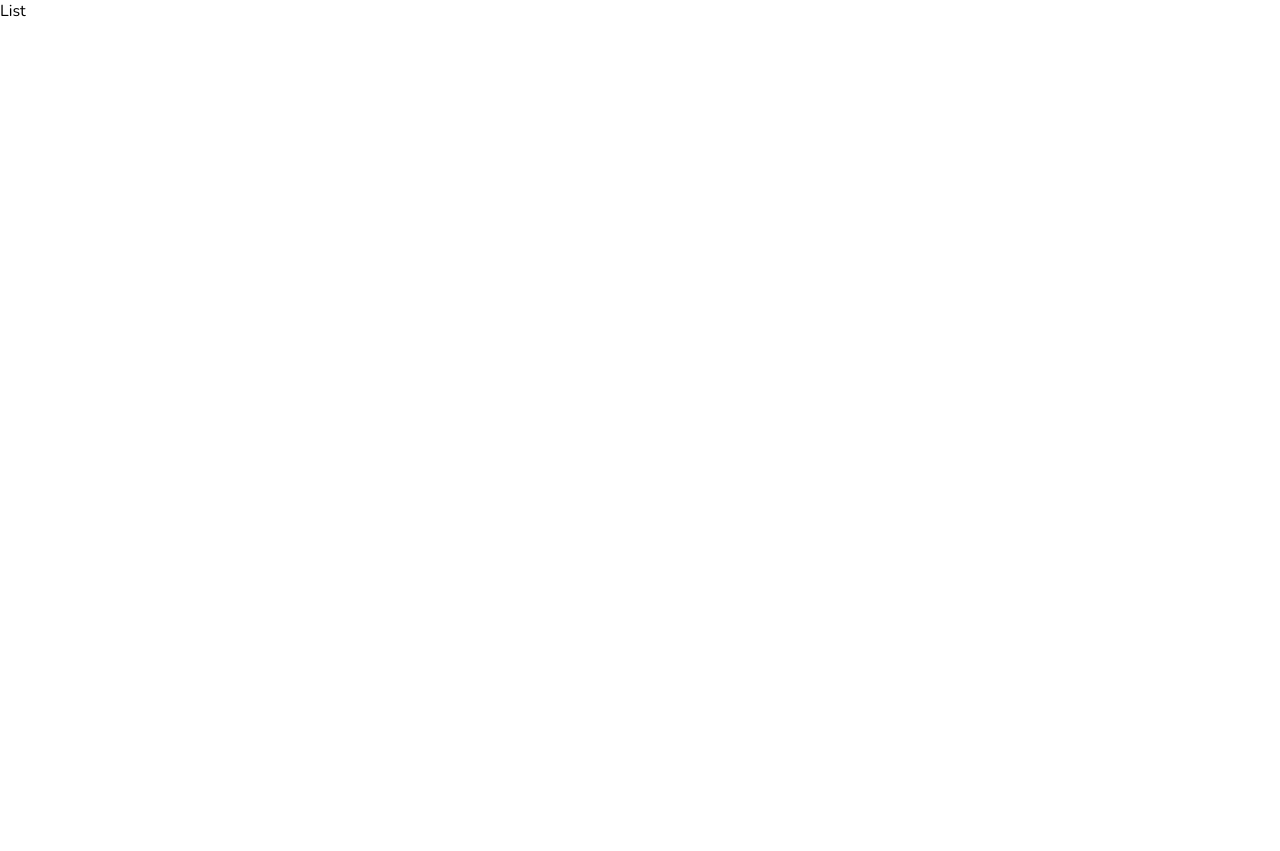
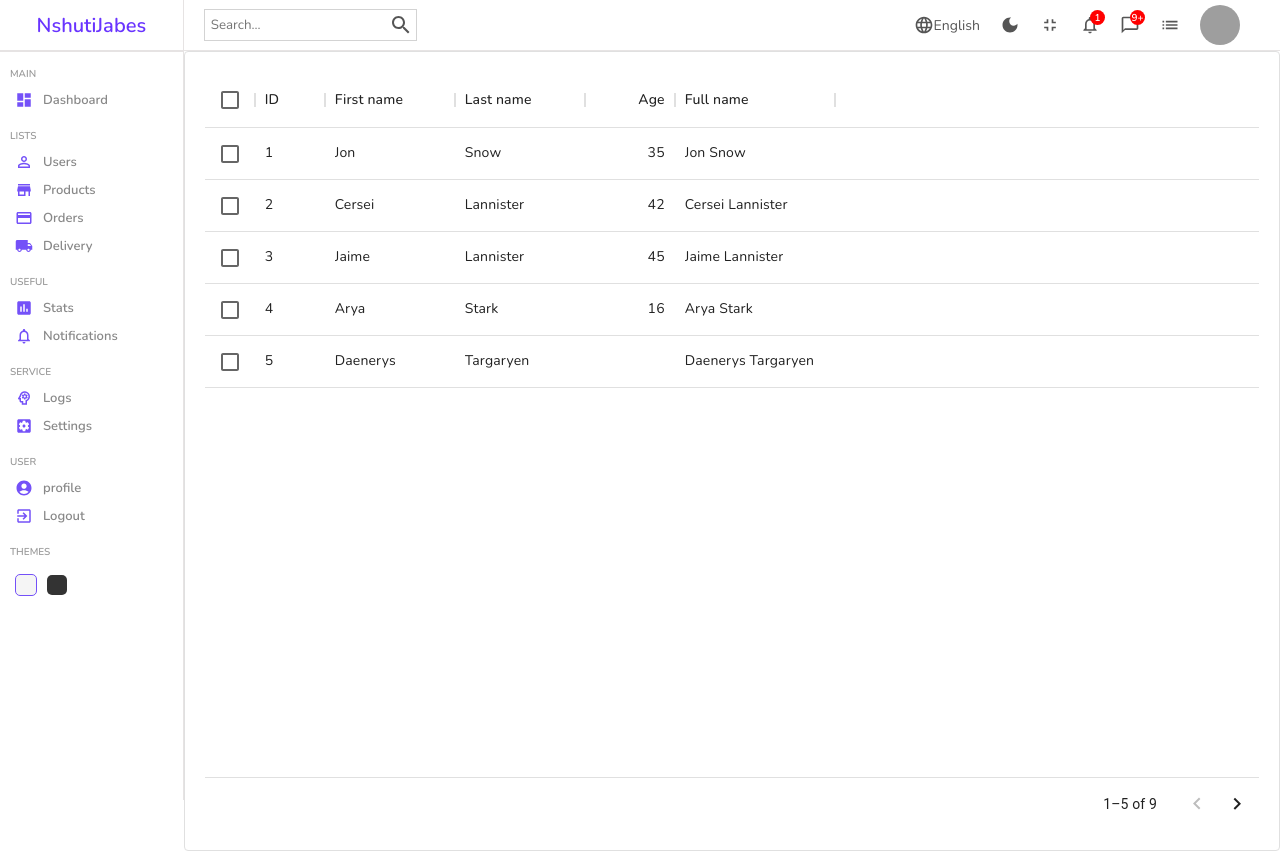
Before and after one commit to n-jabes/admin_dashboard, a React (Create React App) app: page /users in a window 1280 px wide. Before the commit the page ends 800 px from the top, so only its background shows below. Built offline with nearby package versions, Linux system fonts and the light colour scheme; grey boxes are pictures that could not be loaded; a web font is replaced by a local one.

Commit message:
added a file containing temporary data to be used as a data source for the users list page

```diff
--- a/package.json
+++ b/package.json
@@ -7,6 +7,7 @@
     "@emotion/styled": "^11.9.3",
     "@mui/icons-material": "^5.8.4",
     "@mui/material": "^5.8.4",
+    "@mui/x-data-grid": "^5.14.0",
     "@testing-library/jest-dom": "^5.16.4",
     "@testing-library/react": "^13.3.0",
     "@testing-library/user-event": "^13.5.0",
--- /dev/null
+++ b/src/components/datatable/DataTable.jsx
@@ -0,0 +1,49 @@
+import "./datatable.scss"
+import { DataGrid } from '@mui/x-data-grid';
+
+const columns= [
+  { field: 'id', headerName: 'ID', width: 70 },
+  { field: 'firstName', headerName: 'First name', width: 130 },
+  { field: 'lastName', headerName: 'Last name', width: 130 },
+  {
+    field: 'age',
+    headerName: 'Age',
+    type: 'number',
+    width: 90,
+  },
+  {
+    field: 'fullName',
+    headerName: 'Full name',
+    description: 'This column has a value getter and is not sortable.',
+    sortable: false,
+    width: 160,
+    valueGetter: (params) =>
+      `${params.row.firstName || ''} ${params.row.lastName || ''}`,
+  },
+];
+
+const rows = [
+  { id: 1, lastName: 'Snow', firstName: 'Jon', age: 35 },
+  { id: 2, lastName: 'Lannister', firstName: 'Cersei', age: 42 },
+  { id: 3, lastName: 'Lannister', firstName: 'Jaime', age: 45 },
+  { id: 4, lastName: 'Stark', firstName: 'Arya', age: 16 },
+  { id: 5, lastName: 'Targaryen', firstName: 'Daenerys', age: null },
+  { id: 6, lastName: 'Melisandre', firstName: null, age: 150 },
+  { id: 7, lastName: 'Clifford', firstName: 'Ferrara', age: 44 },
+  { id: 8, lastName: 'Frances', firstName: 'Rossini', age: 36 },
+  { id: 9, lastName: 'Roxie', firstName: 'Harvey', age: 65 },
+];
+
+function DataTable() {
+  return (
+    <DataGrid className="datatable"
+        rows={rows}
+        columns={columns}
+        pageSize={5}
+        rowsPerPageOptions={[5]}
+        checkboxSelection
+      />
+  )
+}
+
+export default DataTable
--- /dev/null
+++ b/src/components/datatable/datatable.scss
@@ -0,0 +1,4 @@
+.datatable{
+    height: 600px;
+    padding: 20px;
+}
--- a/src/pages/list/List.jsx
+++ b/src/pages/list/List.jsx
@@ -1,8 +1,17 @@
 import "./list.scss"
+import SideBar from "../../components/sidebar/Sidebar"
+import Navbar from "../../components/navbar/Navbar"
+import DataTable from "../../components/datatable/DataTable"
 
 const List = () => {
   return (
-    <div>List</div>
+    <div className="list">
+      <SideBar/>
+      <div className="listContainer">
+        <Navbar/>
+        <DataTable/>
+      </div>
+    </div>
   )
 }
 
--- a/src/pages/list/list.scss
+++ b/src/pages/list/list.scss
@@ -0,0 +1,8 @@
+.list{
+    display: flex;
+    width: 100%;
+
+    .listContainer{
+        flex: 6;
+    }
+}
```
Also changed, not shown: src/datatablesource.js (added, +84 -0 lines), 1 other file (tests, documents, lock files or other folders).
